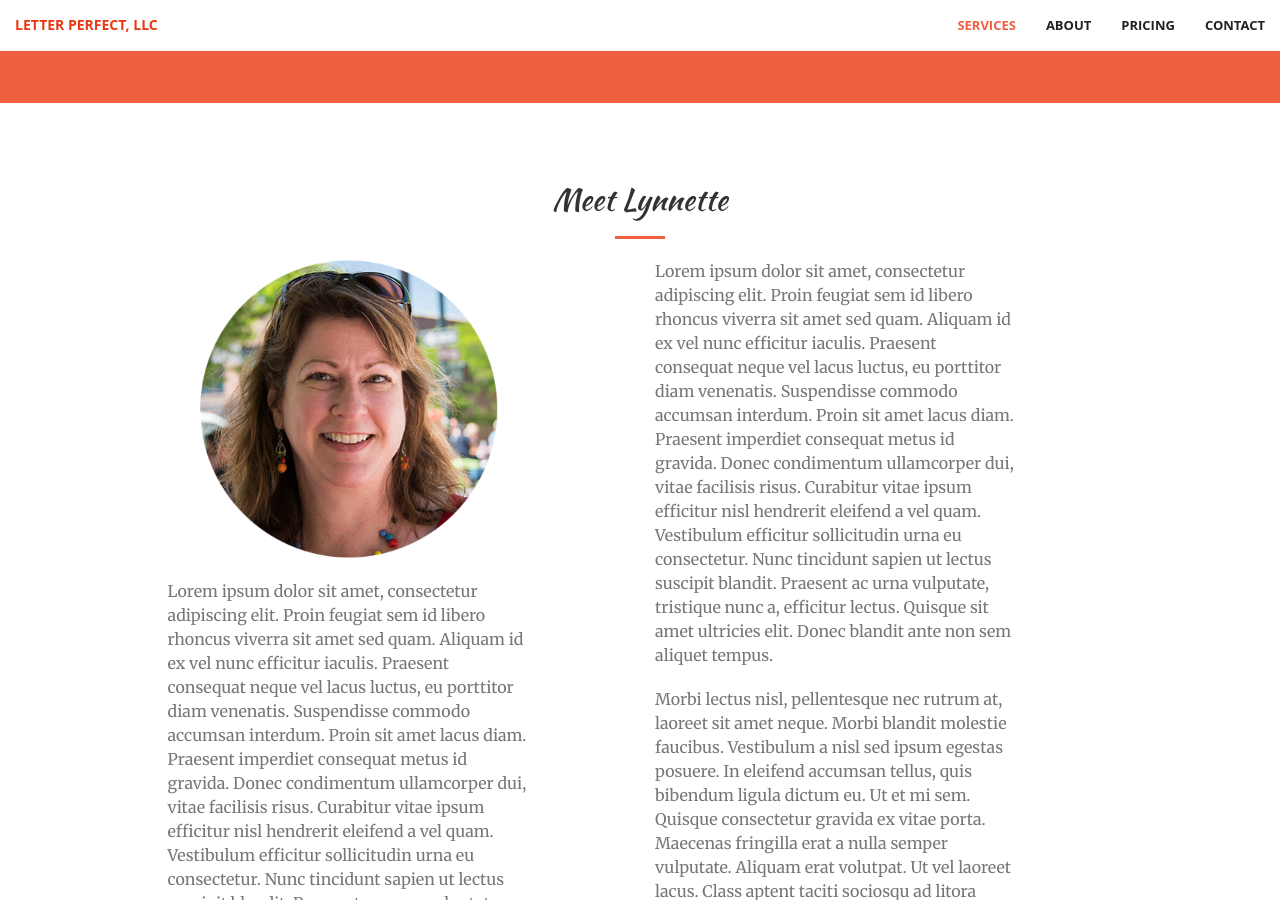
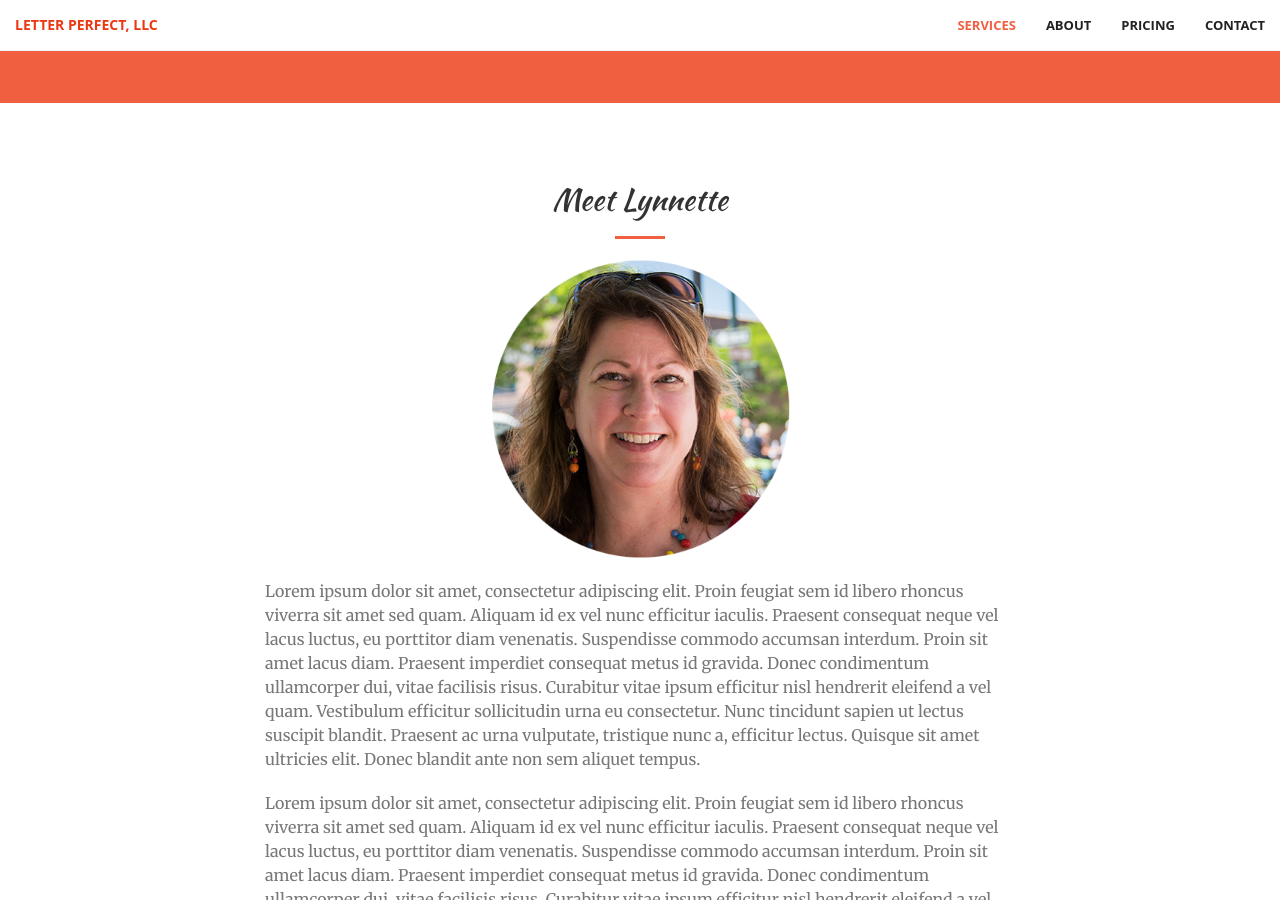
Before and after one commit to letterperfectllc/letterperfectllc.github.io, a Jekyll site: the page built from index.html, in a window 1280 px wide and 900 px high, scrolled down 1233 px. Built offline with Jekyll 4.4.1, drawn with Linux system fonts in a browser that asks for light colours.

Commit message:
made 'about' section single column

```diff
--- a/_includes/about.html
+++ b/_includes/about.html
@@ -10,14 +10,12 @@
 
     <div class="container">
         <div class="row">
-            <div class="col-lg-4 col-lg-offset-1">
+            <div class="col-lg-8 col-lg-offset-2">
                 <img class="headshot img-rounded img-responsive center-block" src="/img/headshot.png">
                 <br>
                 <p class="text-muted">
                     Lorem ipsum dolor sit amet, consectetur adipiscing elit. Proin feugiat sem id libero rhoncus viverra sit amet sed quam. Aliquam id ex vel nunc efficitur iaculis. Praesent consequat neque vel lacus luctus, eu porttitor diam venenatis. Suspendisse commodo accumsan interdum. Proin sit amet lacus diam. Praesent imperdiet consequat metus id gravida. Donec condimentum ullamcorper dui, vitae facilisis risus. Curabitur vitae ipsum efficitur nisl hendrerit eleifend a vel quam. Vestibulum efficitur sollicitudin urna eu consectetur. Nunc tincidunt sapien ut lectus suscipit blandit. Praesent ac urna vulputate, tristique nunc a, efficitur lectus. Quisque sit amet ultricies elit. Donec blandit ante non sem aliquet tempus.
                 </p>
-            </div>
-            <div class="col-lg-4 col-lg-offset-1">
                 <p class="text-muted">
                     Lorem ipsum dolor sit amet, consectetur adipiscing elit. Proin feugiat sem id libero rhoncus viverra sit amet sed quam. Aliquam id ex vel nunc efficitur iaculis. Praesent consequat neque vel lacus luctus, eu porttitor diam venenatis. Suspendisse commodo accumsan interdum. Proin sit amet lacus diam. Praesent imperdiet consequat metus id gravida. Donec condimentum ullamcorper dui, vitae facilisis risus. Curabitur vitae ipsum efficitur nisl hendrerit eleifend a vel quam. Vestibulum efficitur sollicitudin urna eu consectetur. Nunc tincidunt sapien ut lectus suscipit blandit. Praesent ac urna vulputate, tristique nunc a, efficitur lectus. Quisque sit amet ultricies elit. Donec blandit ante non sem aliquet tempus.
                 <p class="text-muted">
```
